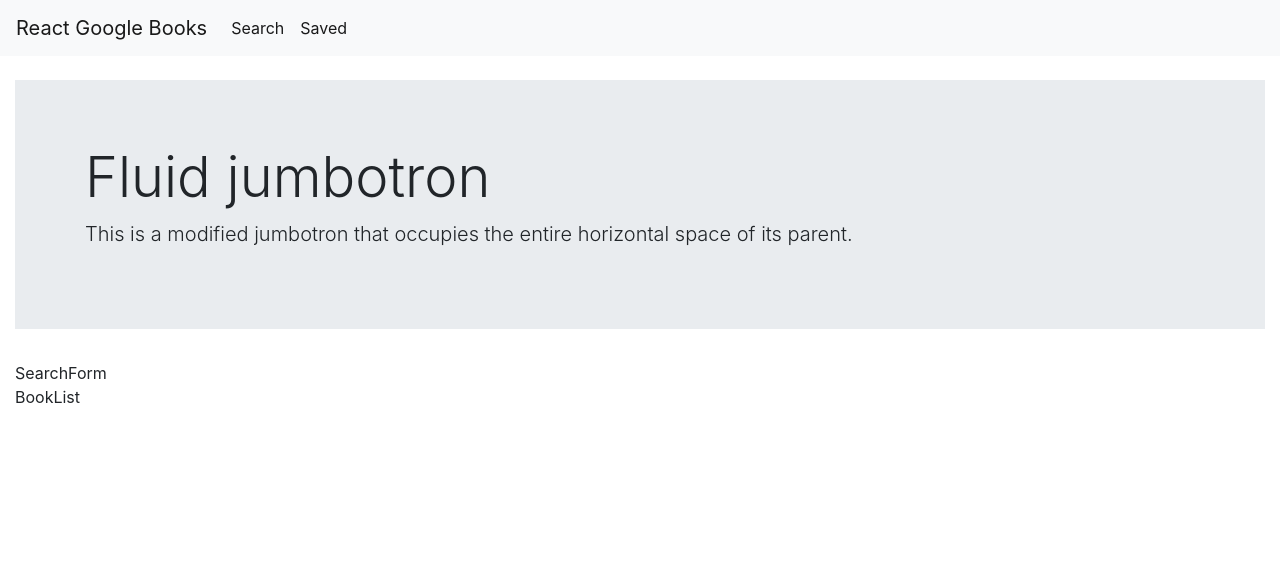
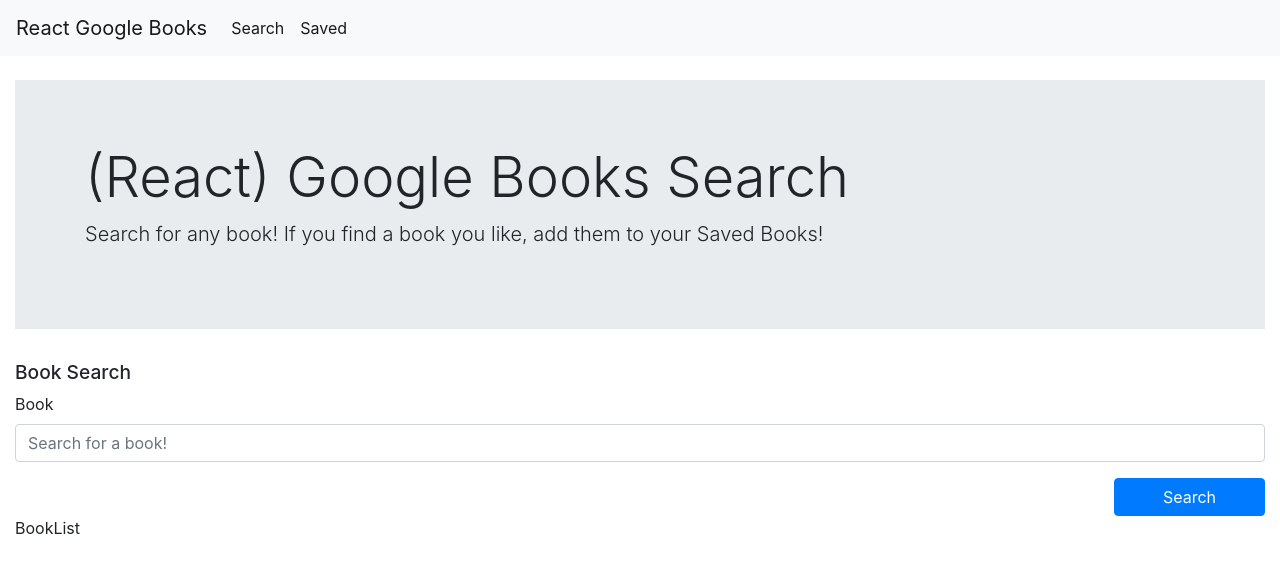
Before and after one commit to d606n6k/google-book-search, a React (Create React App) app in the folder client/: page / in a window 1280 px wide. Shown: the top 572 px of the page. Built offline with nearby package versions, Linux system fonts and the light colour scheme.

Commit message:
added Searchbar to SearchForm page

```diff
--- a/client/src/components/Hero/index.js
+++ b/client/src/components/Hero/index.js
@@ -2,10 +2,10 @@
   return (
     <div class="jumbotron jumbotron-fluid">
       <div class="container">
-        <h1 class="display-4">Fluid jumbotron</h1>
+        <h1 class="display-4">(React) Google Books Search</h1>
         <p class="lead">
-          This is a modified jumbotron that occupies the entire horizontal space
-          of its parent.
+          Search for any book! If you find a book you like, add them to your
+          Saved Books!
         </p>
       </div>
     </div>
--- a/client/src/components/SearchForm/index.js
+++ b/client/src/components/SearchForm/index.js
@@ -1,5 +1,25 @@
 function SearchForm() {
-  return <div>SearchForm</div>;
+  return (
+    <div classname="card">
+      <div classname="card-body">
+        <h2 classname="card-title" style={{ fontSize: "1.2rem" }}>
+          Book Search
+        </h2>
+        <form className="d-flex flex-column">
+          <div className="form-group">
+            <label htmlFor="Search">Book</label>
+            <input
+              type="email"
+              className="form-control"
+              id="search"
+              placeholder="Search for a book!"
+            />
+          </div>
+          <button className="btn btn-primary ml-auto px-5">Search</button>
+        </form>
+      </div>
+    </div>
+  );
 }
 
 export default SearchForm;
```
